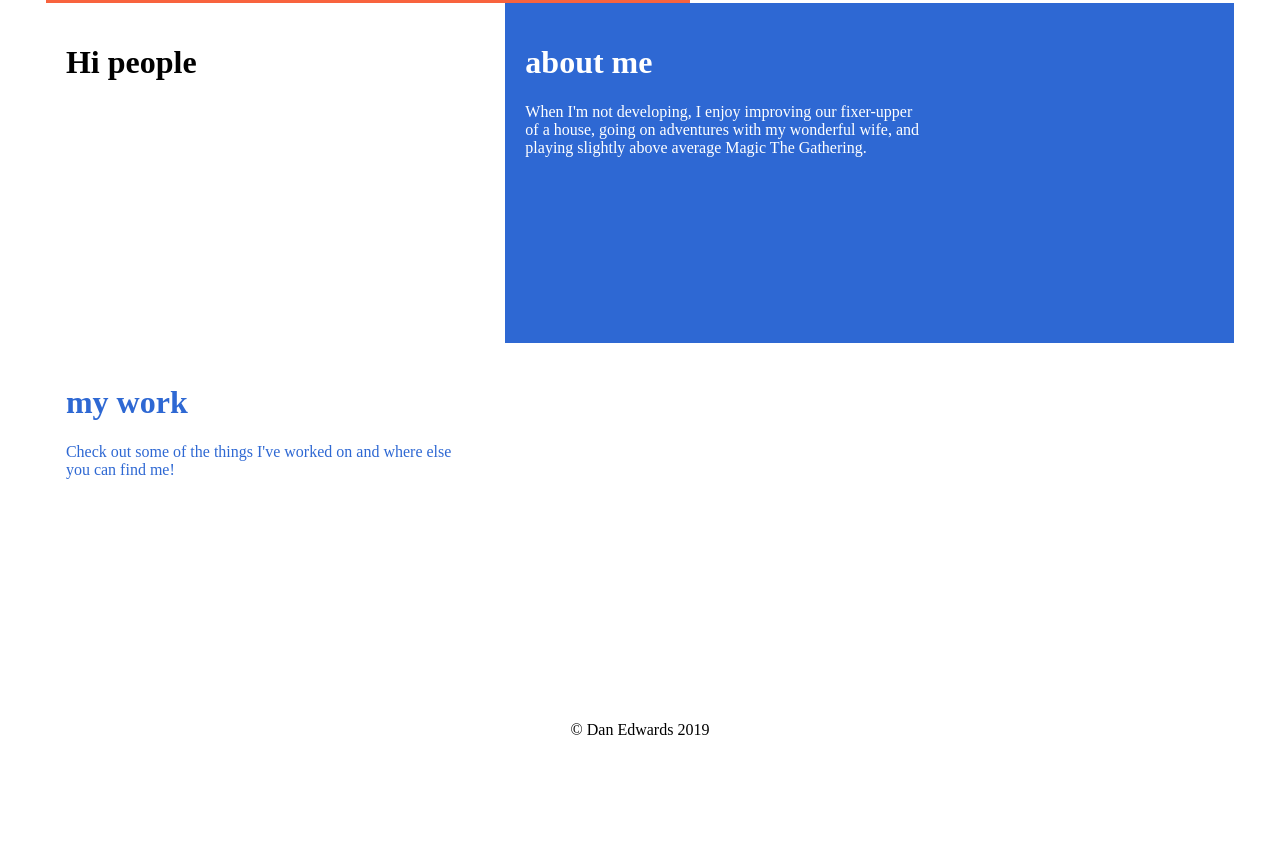
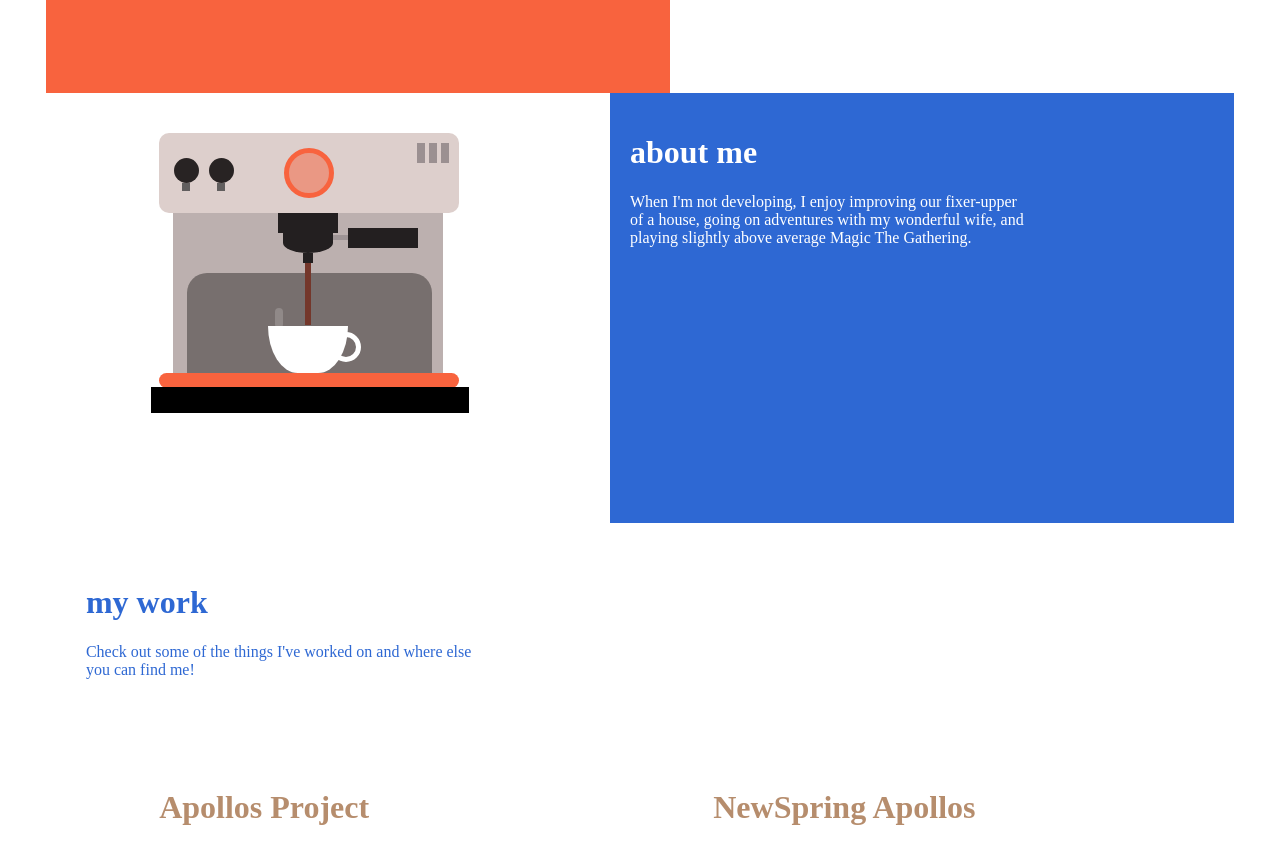
Before and after one commit to cdanwards/new-portfolio, a Gatsby site: page / in a window 1280 px wide. Shown: the part 496-1341 px from the top of the page. Before the commit the page ends 1243 px from the top, so only its background shows below. Built offline with nearby package versions, Linux system fonts and the light colour scheme; Gatsby itself is replaced by a stand-in of ours.

Commit message:
Added Espresso and work stuff

```diff
--- /dev/null
+++ b/src/components/apollos.js
@@ -0,0 +1,32 @@
+import React from "react"
+import { useStaticQuery, graphql } from "gatsby"
+import Img from "gatsby-image"
+
+/*
+ * This component is built using `gatsby-image` to automatically serve optimized
+ * images with lazy loading and reduced file sizes. The image is loaded using a
+ * `useStaticQuery`, which allows us to load the image from directly within this
+ * component, rather than having to pass the image data down from pages.
+ *
+ * For more information, see the docs:
+ * - `gatsby-image`: https://gatsby.dev/gatsby-image
+ * - `useStaticQuery`: https://www.gatsbyjs.org/docs/use-static-query/
+ */
+
+const Apollos = () => {
+  const data = useStaticQuery(graphql`
+    query {
+      placeholderImage: file(relativePath: { eq: "gatsby-astronaut.png" }) {
+        childImageSharp {
+          fluid(maxWidth: 300) {
+            ...GatsbyImageSharpFluid
+          }
+        }
+      }
+    }
+  `)
+
+  return <Img fluid={data.placeholderImage.childImageSharp.fluid} />
+}
+
+export default Apollos
--- a/src/components/boxes.js
+++ b/src/components/boxes.js
@@ -4,6 +4,8 @@ import React from "react"
 import styled from "styled-components"
 
 import Planet from "./planet"
+import Espresso from "./espresso"
+import Work from "./work"
 
 const WhiteText = styled.p`
   color: #fff;
@@ -39,8 +41,8 @@ const RowContainer = styled.div`
 const BoxContainer = styled.div`
   overflow: hidden;
   flex-grow: 1;
-  min-height: 300px;
-  padding: 20px;
+  min-height: 350px;
+  padding: 40px;
 `
 
 const OrangeBox = styled.div`
@@ -77,7 +79,7 @@ const Boxes = () => (
     </RowContainer>
     <RowContainer>
       <BoxContainer>
-        <h1>Hi people</h1>
+        <Espresso />
       </BoxContainer>
       <BlueBox>
         <Whiteh1> about me </Whiteh1>
@@ -94,6 +96,7 @@ const Boxes = () => (
         Check out some of the things I've worked on and where else you can find
         me!
       </BlueText>
+      <Work />
     </BoxContainer>
   </Container>
 )
--- /dev/null
+++ b/src/components/espresso.js
@@ -0,0 +1,322 @@
+import React from "react"
+import styled, { keyframes } from "styled-components"
+
+const drip = keyframes`
+  0% {
+    height: 0px;
+    opacity: 1;
+  }
+  5% {
+    height: 0px;
+    opacity: 1;
+  }
+  20% {
+    height: 62px;
+    opacity: 1;
+  }
+  95% {
+    height: 62px;
+    opacity: 1;
+  }
+  100% {
+    height: 62px;
+    opacity: 0;
+  }
+`
+
+const smokeFirst = keyframes`
+  0% {
+    bottom: 20px;
+    opacity: 0;
+  }
+  40% {
+    bottom: 50px;
+    opacity: .5;
+  }
+  80% {
+    bottom: 80px;
+    opacity: .3;
+  }
+  100% {
+    bottom: 80px;
+    opacity: 0;
+  }
+`
+
+const smokeSecond = keyframes`
+  0% {
+    bottom: 40px;
+    opacity: 0;
+  }
+  40% {
+    bottom: 70px;
+    opacity: .5;
+  }
+  80% {
+    bottom: 80px;
+    opacity: .3;
+  }
+  100% {
+    bottom: 80px;
+    opacity: 0;
+  }
+`
+
+const AnimationContainer = styled.div`
+  background_color: #1b2b2f;
+  min-width: 300px;
+  display: flex;
+  position: relative;
+`
+
+const CoffeeHeader = styled.div`
+  width: 300px;
+  height: 80px;
+  position: absolute;
+  top: 0;
+  left: 15%;
+  background-color: #ddcfcc;
+  border-radius: 10px;
+`
+
+const Button = styled.div`
+  width: 25px;
+  height: 25px;
+  position: absolute;
+  top: 25px;
+  background-color: #282323;
+  border-radius: 50%;
+
+  &:after {
+    content: "";
+    width: 8px;
+    height: 8px;
+    position: absolute;
+    bottom: -8px;
+    left: calc(50% - 4px);
+    background-color: #615e5e;
+  }
+`
+
+const ButtonOne = styled(Button)`
+  left: 15px;
+`
+
+const ButtonTwo = styled(Button)`
+  left: 50px;
+`
+
+const Display = styled.div`
+  width: 50px;
+  height: 50px;
+  position: absolute;
+  top: calc(50% - 25px);
+  left: calc(50% - 25px);
+  border-radius: 50%;
+  background-color: rgba(248, 99, 62, 0.5);
+  border: 5px solid #f8633e;
+  box-sizing: border-box;
+`
+
+const Details = styled.div`
+  width: 8px;
+  height: 20px;
+  position: absolute;
+  top: 10px;
+  right: 10px;
+  background-color: #9b9091;
+  box-shadow: -12px 0 0 #9b9091, -24px 0 0 #9b9091;
+`
+
+const Medium = styled.div`
+  width: 270px;
+  height: 160px;
+  position: absolute;
+  top: 80px;
+  left: 18%;
+  background-color: #bcb0af;
+
+  &:before {
+    content: "";
+    width: 245px;
+    height: 100px;
+    background-color: #776f6e;
+    position: absolute;
+    bottom: 0;
+    left: calc(50% - 45%);
+    border-radius: 20px 20px 0 0;
+  }
+`
+
+const Exit = styled.div`
+  width: 60px;
+  height: 20px;
+  position: absolute;
+  top: 0;
+  left: calc(50% - 30px);
+  background-color: #231f20;
+
+  &:before {
+    content: "";
+    width: 50px;
+    height: 20px;
+    border-radius: 0 0 50% 50%;
+    position: absolute;
+    bottom: -20px;
+    left: calc(50% - 25px);
+    background-color: #231f20;
+  }
+
+  &:after {
+    content: "";
+    width: 10px;
+    height: 10px;
+    position: absolute;
+    bottom: -30px;
+    left: calc(50% - 5px);
+    background-color: #231f20;
+  }
+`
+
+const Arm = styled.div`
+  width: 70px;
+  height: 20px;
+  position: absolute;
+  top: 15px;
+  right: 25px;
+  background-color: #231f20;
+
+  &:before {
+    content: "";
+    width: 15px;
+    height: 5px;
+    position: absolute;
+    top: 7px;
+    left: -15px;
+    background-color: #9e9495;
+  }
+`
+
+const Cup = styled.div`
+  width: 80px;
+  height: 47px;
+  position: absolute;
+  bottom: 0;
+  left: calc(50% - 40px);
+  background-color: #fff;
+  border-radius: 0 0 70px 70px / 0 0 110px 110px;
+
+  &:after {
+    content: "";
+    width: 20px;
+    height: 20px;
+    position: absolute;
+    top: 6px;
+    right: -13px;
+    border: 5px solid #fff;
+    border-radius: 50%;
+  }
+`
+
+const Liquid = styled.div`
+  width: 6px;
+  height: 63px;
+  opacity: 0;
+  position: absolute;
+  top: 50px;
+  left: calc(50% - 3px);
+  background-color: #74372b;
+  animation: ${drip} 4s 4s linear infinite;
+`
+
+const SmokeOne = styled.div`
+  width: 8px;
+  height: 20px;
+  position: absolute;
+  border-radius: 5px;
+  background-color: #b3aeae;
+  opacity: 0;
+  bottom: 50px;
+  left: 102px;
+  animation: ${smokeFirst} 3s 4s linear infinite;
+`
+
+const SmokeTwo = styled.div`
+  width: 8px;
+  height: 20px;
+  position: absolute;
+  border-radius: 5px;
+  background-color: #b3aeae;
+  opacity: 0;
+  bottom: 70px;
+  left: 118px;
+  animation: ${smokeSecond} 3s 5s linear infinite;
+`
+
+const SmokeThree = styled.div`
+  width: 8px;
+  height: 20px;
+  position: absolute;
+  border-radius: 5px;
+  background-color: #b3aeae;
+  opacity: 0;
+  bottom: 65px;
+  right: 118px;
+  animation: ${smokeSecond} 3s 6s linear infinite;
+`
+
+const SmokeFour = styled.div`
+  width: 8px;
+  height: 20px;
+  position: absolute;
+  border-radius: 5px;
+  background-color: #b3aeae;
+  opacity: 0;
+  bottom: 50px;
+  right: 102px;
+  animation: ${smokeFirst} 3s 5s linear infinite;
+`
+
+const Footer = styled.div`
+  width: 300px;
+  height: 15px;
+  position: relative;
+  top: 240px;
+  left: 15%;
+  background-color: #f8633e;
+  border-radius: 10px;
+
+  &:after {
+    content: "";
+    width: 106%;
+    height: 26px;
+    position: absolute;
+    bottom: -25px;
+    left: -8px;
+    background-color: #000;
+  }
+`
+
+const Espresso = () => (
+  <AnimationContainer>
+    <CoffeeHeader>
+      <ButtonOne />
+      <ButtonTwo />
+      <Display />
+      <Details />
+    </CoffeeHeader>
+    <Medium>
+      <Exit />
+      <Arm />
+      <Liquid />
+      <SmokeOne />
+      <SmokeTwo />
+      <SmokeThree />
+      <SmokeFour />
+      <Cup />
+    </Medium>
+    <Footer />
+  </AnimationContainer>
+)
+
+export default Espresso
--- a/src/components/layout.js
+++ b/src/components/layout.js
@@ -31,7 +31,13 @@ const Layout = ({ children }) => {
         }}
       >
         <main>{children}</main>
-        <footer style={{ textAlign: "center", justifyContent: "center" }}>
+        <footer
+          style={{
+            textAlign: "center",
+            justifyContent: "center",
+            color: "#b68d6d",
+          }}
+        >
           © Dan Edwards {new Date().getFullYear()}
         </footer>
       </div>
--- /dev/null
+++ b/src/components/nsimage.js
@@ -0,0 +1,32 @@
+import React from "react"
+import { useStaticQuery, graphql } from "gatsby"
+import Img from "gatsby-image"
+
+/*
+ * This component is built using `gatsby-image` to automatically serve optimized
+ * images with lazy loading and reduced file sizes. The image is loaded using a
+ * `useStaticQuery`, which allows us to load the image from directly within this
+ * component, rather than having to pass the image data down from pages.
+ *
+ * For more information, see the docs:
+ * - `gatsby-image`: https://gatsby.dev/gatsby-image
+ * - `useStaticQuery`: https://www.gatsbyjs.org/docs/use-static-query/
+ */
+
+const NSImage = () => {
+  const data = useStaticQuery(graphql`
+    query {
+      placeholderImage: file(relativePath: { eq: "gatsby-astronaut.png" }) {
+        childImageSharp {
+          fluid(maxWidth: 300) {
+            ...GatsbyImageSharpFluid
+          }
+        }
+      }
+    }
+  `)
+
+  return <Img fluid={data.placeholderImage.childImageSharp.fluid} />
+}
+
+export default NSImage
--- /dev/null
+++ b/src/components/rendezvous.js
@@ -0,0 +1,32 @@
+import React from "react"
+import { useStaticQuery, graphql } from "gatsby"
+import Img from "gatsby-image"
+
+/*
+ * This component is built using `gatsby-image` to automatically serve optimized
+ * images with lazy loading and reduced file sizes. The image is loaded using a
+ * `useStaticQuery`, which allows us to load the image from directly within this
+ * component, rather than having to pass the image data down from pages.
+ *
+ * For more information, see the docs:
+ * - `gatsby-image`: https://gatsby.dev/gatsby-image
+ * - `useStaticQuery`: https://www.gatsbyjs.org/docs/use-static-query/
+ */
+
+const Rendezvous = () => {
+  const data = useStaticQuery(graphql`
+    query {
+      placeholderImage: file(relativePath: { eq: "gatsby-astronaut.png" }) {
+        childImageSharp {
+          fluid(maxWidth: 300) {
+            ...GatsbyImageSharpFluid
+          }
+        }
+      }
+    }
+  `)
+
+  return <Img fluid={data.placeholderImage.childImageSharp.fluid} />
+}
+
+export default Rendezvous
--- /dev/null
+++ b/src/components/work.js
@@ -0,0 +1,48 @@
+import PropTypes from "prop-types"
+import React from "react"
+
+import styled from "styled-components"
+
+import Rendezvous from "./rendezvous"
+import NSImage from "./nsimage"
+import Apollos from "./apollos"
+
+const Container = styled.div`
+  width: 100%;
+  padding: 3%;
+  display: flex;
+  flex-direction: row;
+  flex-wrap: wrap;
+  justifycontent: space-between;
+`
+
+const BoxContainer = styled.div`
+  overflow: hidden;
+  flex-grow: 1;
+  min-height: 350px;
+  width: 350px;
+  padding: 40px;
+`
+
+const BrownH1 = styled.h1`
+  color: #b68d6d;
+`
+
+const Work = () => (
+  <Container>
+    <BoxContainer>
+      <BrownH1>Apollos Project</BrownH1>
+      <Apollos />
+    </BoxContainer>
+    <BoxContainer>
+      <BrownH1>NewSpring Apollos</BrownH1>
+      <NSImage />
+    </BoxContainer>
+    <BoxContainer>
+      <BrownH1>rendezvous</BrownH1>
+      <Rendezvous />
+    </BoxContainer>
+  </Container>
+)
+
+export default Work
```
